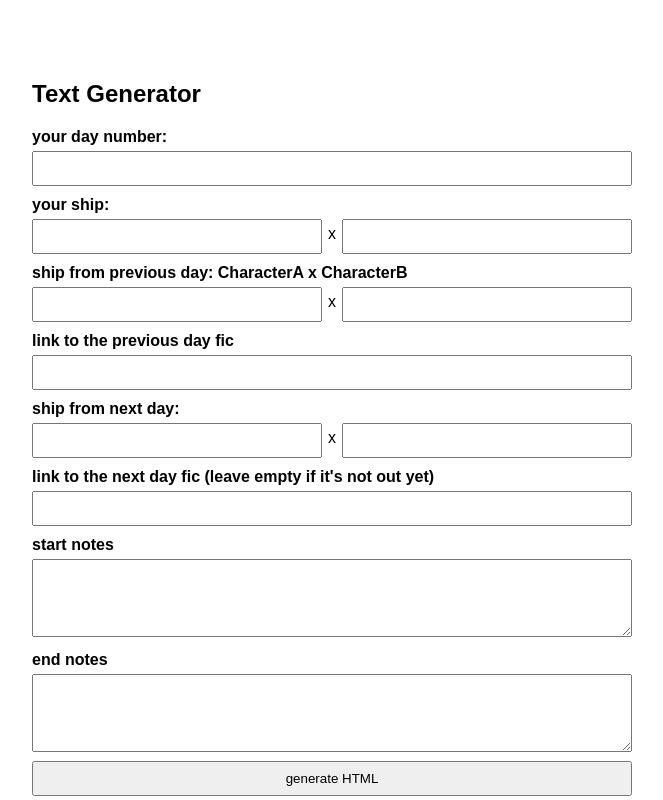
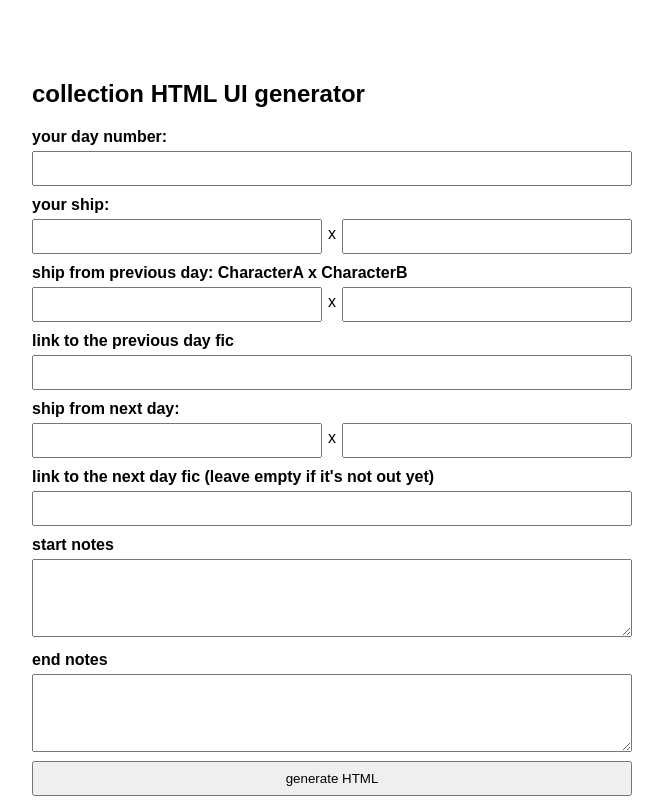
Before and after one commit to ERROR23pl/ERROR23pl.github.io, a plain HTML site: page index.html in a window 1280 px wide. Shown: the top 800 px of the page, without its empty margins (308-971 px from the left). Drawn offline with Linux system fonts and the light colour scheme.

Commit message:
Update heading from 'Text Generator' to 'collection HTML UI generator'

```diff
--- a/index.html
+++ b/index.html
@@ -34,7 +34,7 @@
   </style>
 </head>
 <body>
-  <h2>Text Generator</h2>
+  <h2>collection HTML UI generator</h2>
 
   <label for="dayNumber">your day number: </label>
   <input id="dayNumber" type="number" min="1" max="31" />
```
